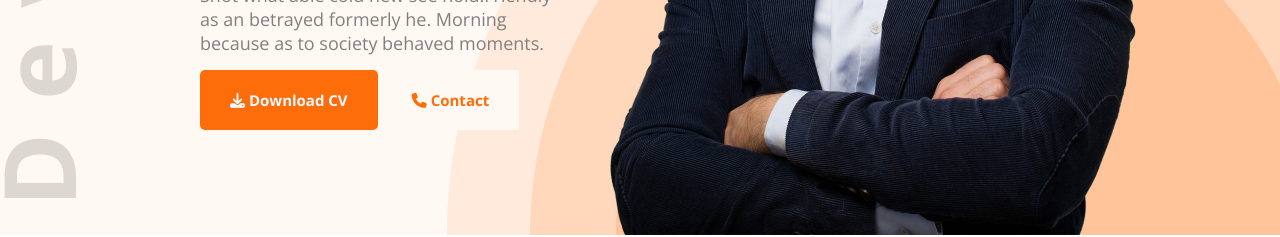
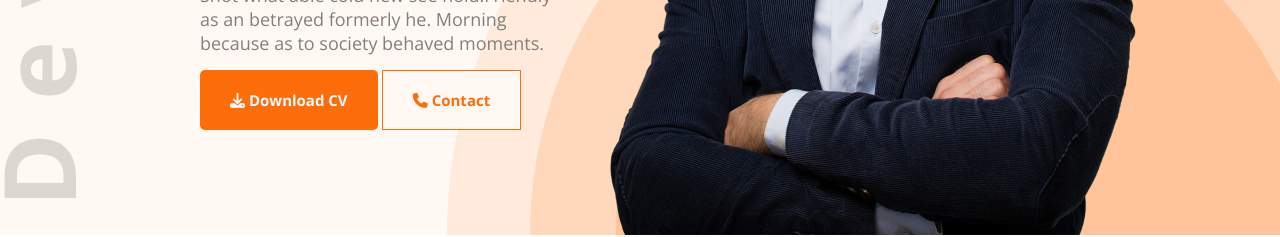
Before and after one commit to HarunBappi/developer-protfolio, a plain HTML site: page index.html in a window 1280 px wide. Shown: the part 602-839 px from the top of the page. Drawn offline with nearby package versions, Linux system fonts and the light colour scheme.

Commit message:
contact button added

```diff
--- a/styles/style.css
+++ b/styles/style.css
@@ -22,7 +22,7 @@
   font-size: 15px;
   font-weight: 700;
   height: 60px;
-  border: 5px #fd6e0a;
+  border: 1px solid #fd6e0a;
 }
 .header {
   background: #fff8f3;
```
